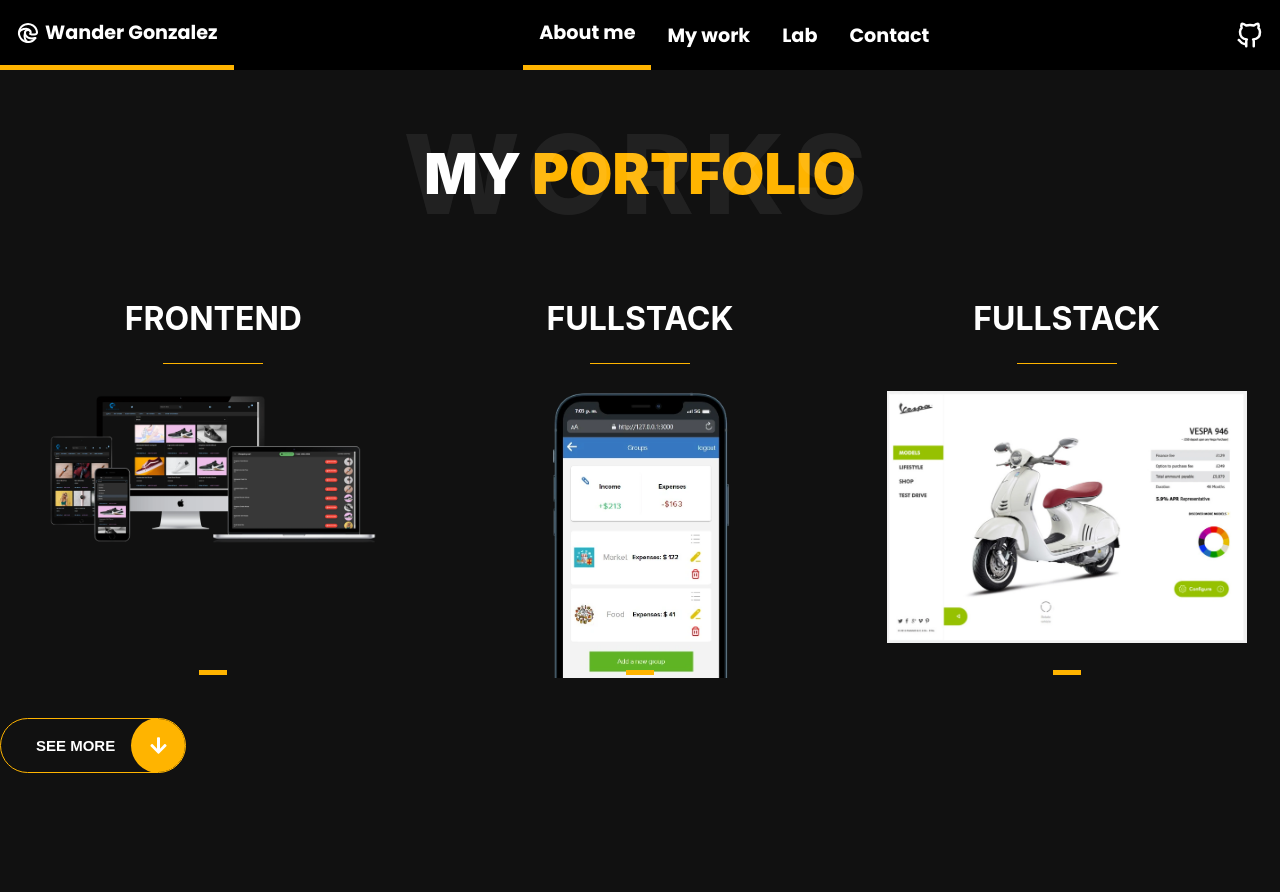
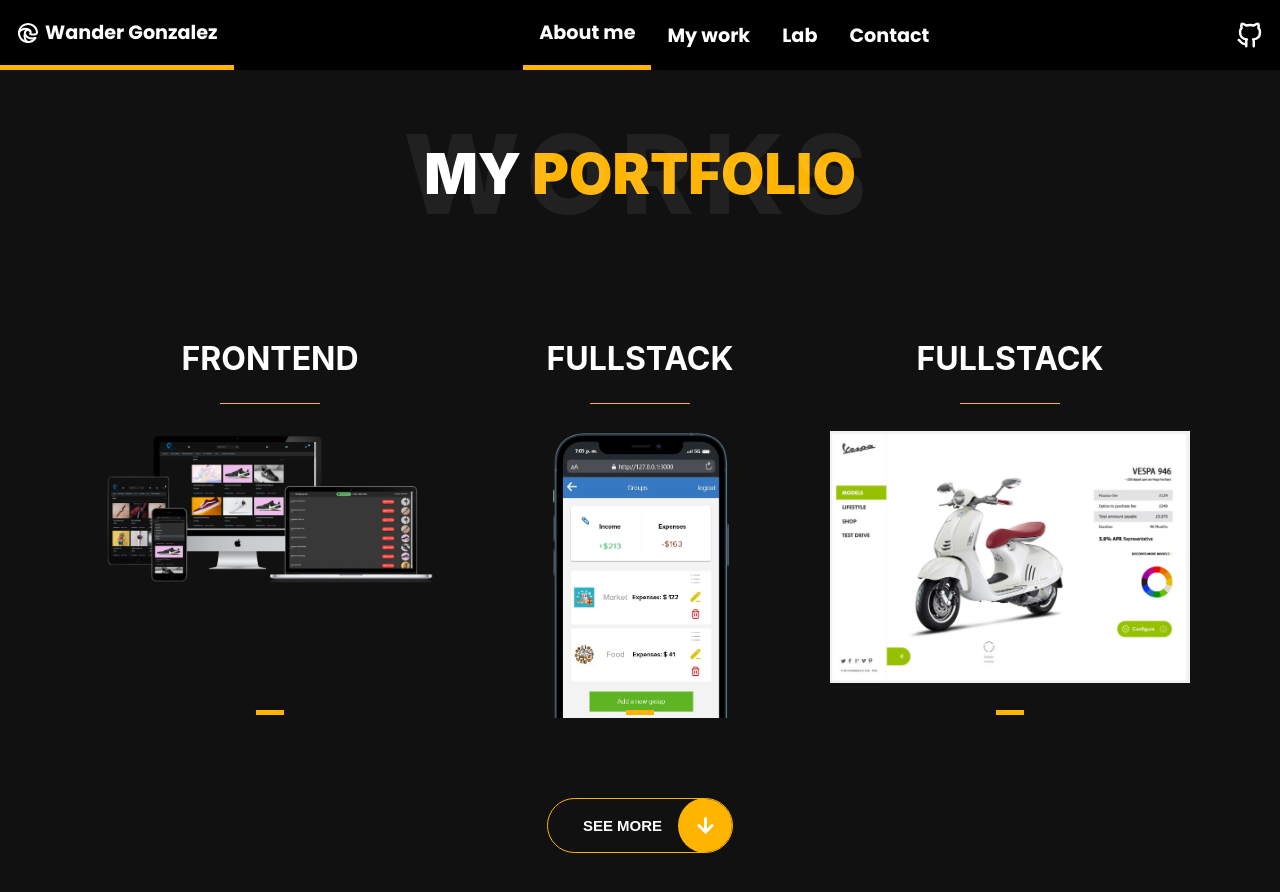
Before and after one commit to wandergithub/w-portfolio, a React (Create React App) app: page /work in a window 1280 px wide. Before the commit the page ends 813 px from the top, so only its background shows below. Built offline with nearby package versions, Linux system fonts and the light colour scheme.

Commit message:
Solve layout displaycement of cards

```diff
--- a/src/components/Lab/Lab.js
+++ b/src/components/Lab/Lab.js
@@ -16,7 +16,13 @@ const Lab = () => {
   // ----------------
 
   return (
-    <div>
+    <div style={{
+      display: 'flex',
+      flexDirection: 'column',
+      alignItems: 'center',
+      gap: '40px',
+    }}
+    >
       <div
         className="title-section text-left text-sm-center aos-init aos-animate"
         data-aos="fade-up"
--- a/src/components/Work/Work.js
+++ b/src/components/Work/Work.js
@@ -15,7 +15,13 @@ const Work = () => {
   }, []);
   // ----------------
   return (
-    <div>
+    <div style={{
+      display: 'flex',
+      flexDirection: 'column',
+      alignItems: 'center',
+      gap: '40px',
+    }}
+    >
       <div
         className="title-section text-left text-sm-center aos-init aos-animate"
         data-aos="fade-up"
--- a/src/components/Work/Work.scss
+++ b/src/components/Work/Work.scss
@@ -72,6 +72,7 @@ body[data-aos-easing="ease"] [data-aos] {
   display: flex;
   justify-content: space-around;
   flex-wrap: wrap;
+  gap: 10px;
 }
 
 @media (min-width: 576px) {
```
